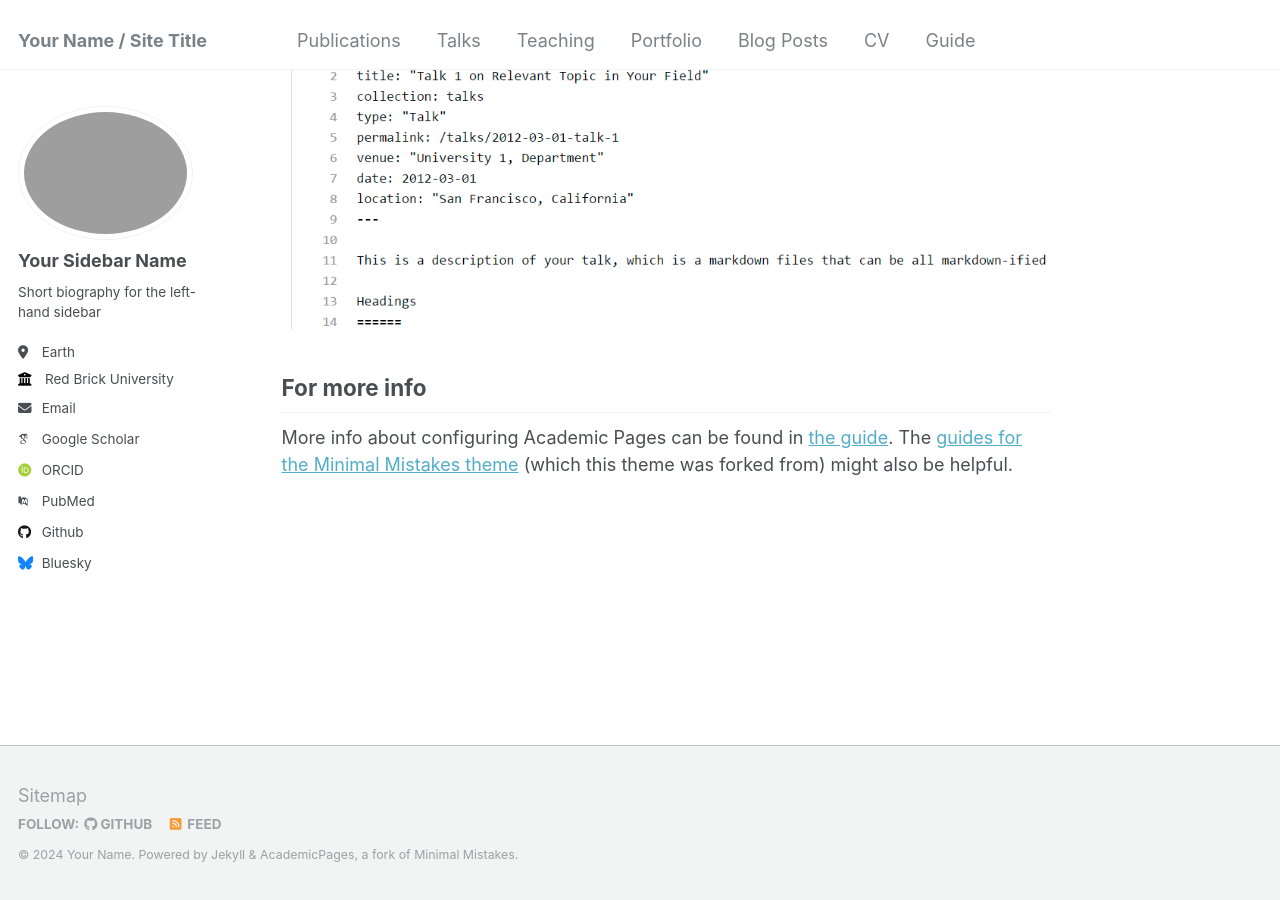
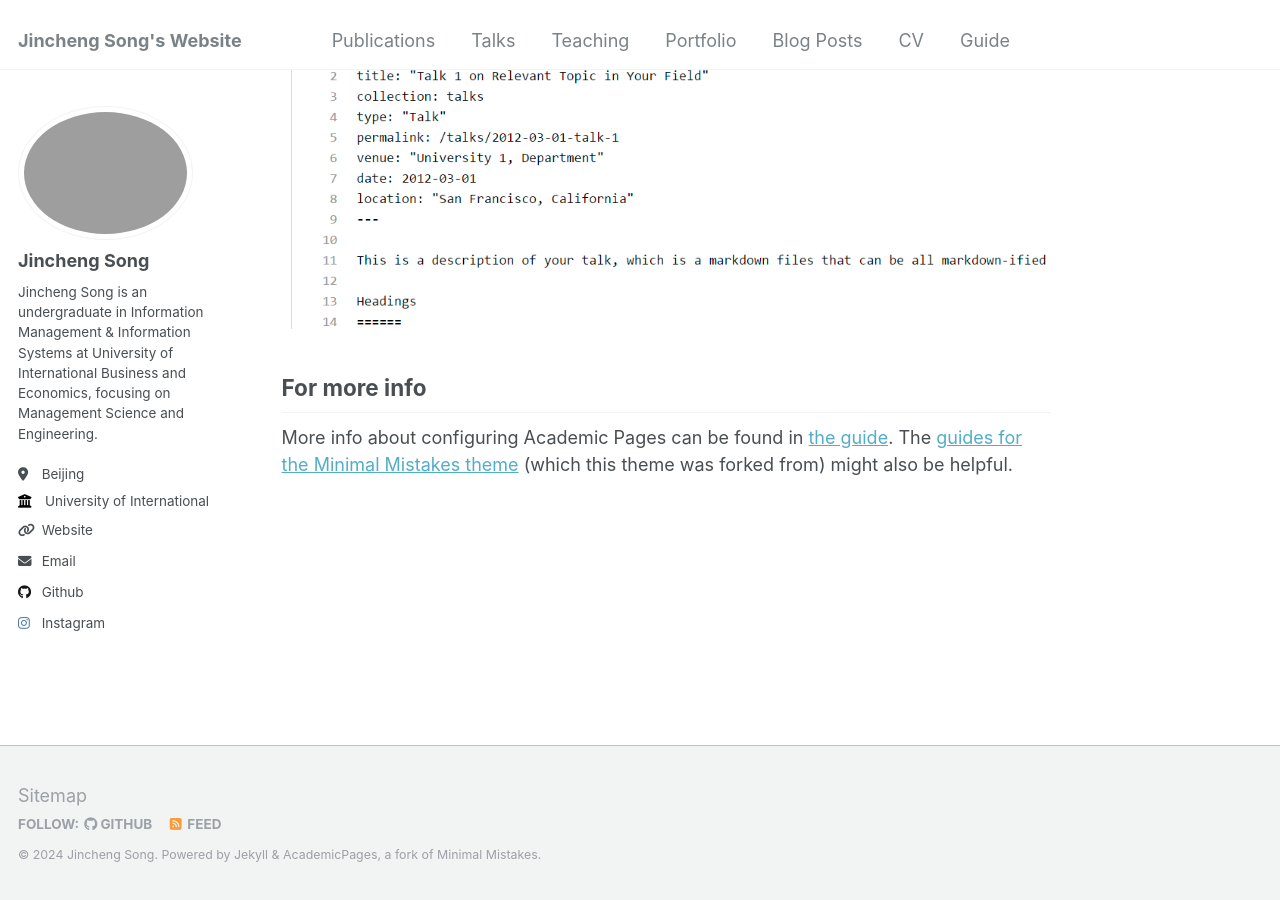
Before and after one commit to henrysong2003/henrysong2003.github.io, a Jekyll site: the page built from _pages/about.md, in a window 1280 px wide and 900 px high, scrolled down 2660 px. Built offline with Jekyll 4.4.1, drawn with Linux system fonts in a browser that asks for light colours; some web fonts are replaced.

Commit message:
Update _config.yml

```diff
--- a/_config.yml
+++ b/_config.yml
@@ -8,13 +8,13 @@
 
 # Basic Site Settings
 locale                   : "en-US"
-title                    : "Your Name / Site Title"
+title                    : "Jincheng Song's Website"
 title_separator          : "-"
-name                     : &name "Your Name"
-description              : &description "personal description"
-url                      : https://academicpages.github.io # the base hostname & protocol for your site e.g. "https://mmistakes.github.io"
+name                     : &name "Jincheng Song"
+description              : &description "Jincheng Song's Academic Pages"
+url                      : https://henrysong2003.github.io # the base hostname & protocol for your site e.g. "https://mmistakes.github.io"
 baseurl                  : "" # the subpath of your site, e.g. "/blog"
-repository               : "academicpages/academicpages.github.io"
+repository               : "henrysong2003/henrysong2003.github.io"
 
 # Site Author - The following control what appear as part of the author content on the side bar.
 #               If a field is blank the icon and link will not appear, otherwise it will be shown.
@@ -22,40 +22,40 @@ repository               : "academicpages/academicpages.github.io"
 author:
   # Biographic information
   avatar           : "profile.png"
-  name             : "Your Sidebar Name"
+  name             : "Jincheng Song"
   pronouns         : # example: "she/her"
-  bio              : "Short biography for the left-hand sidebar"
-  location         : "Earth"
-  employer         : "Red Brick University"
-  uri              : # URL
-  email            : "none@example.org"
+  bio              : "Jincheng Song is an undergraduate in Information Management & Information Systems at University of International Business and Economics, focusing on Management Science and Engineering."
+  location         : "Beijing"
+  employer         : "University of International Business and Economics"
+  uri              : "https://henrysong2003.github.io/"
+  email            : "uibe_henry@163.com"
 
   # Academic websites
   arxiv            : # URL - Update with the correct link to your profile
-  googlescholar    : "https://scholar.google.com/citations?user=PS_CX0AAAAAJ"
+  googlescholar    : #"https://scholar.google.com/citations?user=PS_CX0AAAAAJ"
   impactstory      : # URL
-  orcid            : "http://orcid.org/yourorcidurl"
+  orcid            : #"http://orcid.org/yourorcidurl"
   semantic         : # URL
-  pubmed           : "https://www.ncbi.nlm.nih.gov/pubmed/?term=john+snow"
+  pubmed           : #"https://www.ncbi.nlm.nih.gov/pubmed/?term=john+snow"
   researchgate     : # URL
 
   # Repositories and software development
   bitbucket        : # Username - Update with your username on the site
   codepen          : # Username
   dribbble         : # Username
-  github           : "academicpages"
+  github           : "henrysong2003"
   kaggle           : # Username
   stackoverflow    : # User number or user number and name (i.e., use "1" or "1/jeff-atwood")
 
   # Social media
-  bluesky          : "bsky.app" # Replace this with you Bluesky username
+  bluesky          : #"bsky.app" # Replace this with you Bluesky username
   facebook         : # Username
   flickr           : # Username
   foursquare       : # Username
   goodreads        : # Username
   google_plus      : # Username
   keybase          : # Username
-  instagram        : # Username
+  instagram        : "henry_uibe"
   lastfm           : # Username
   linkedin         : # Username
   mastodon         : # URL
```
